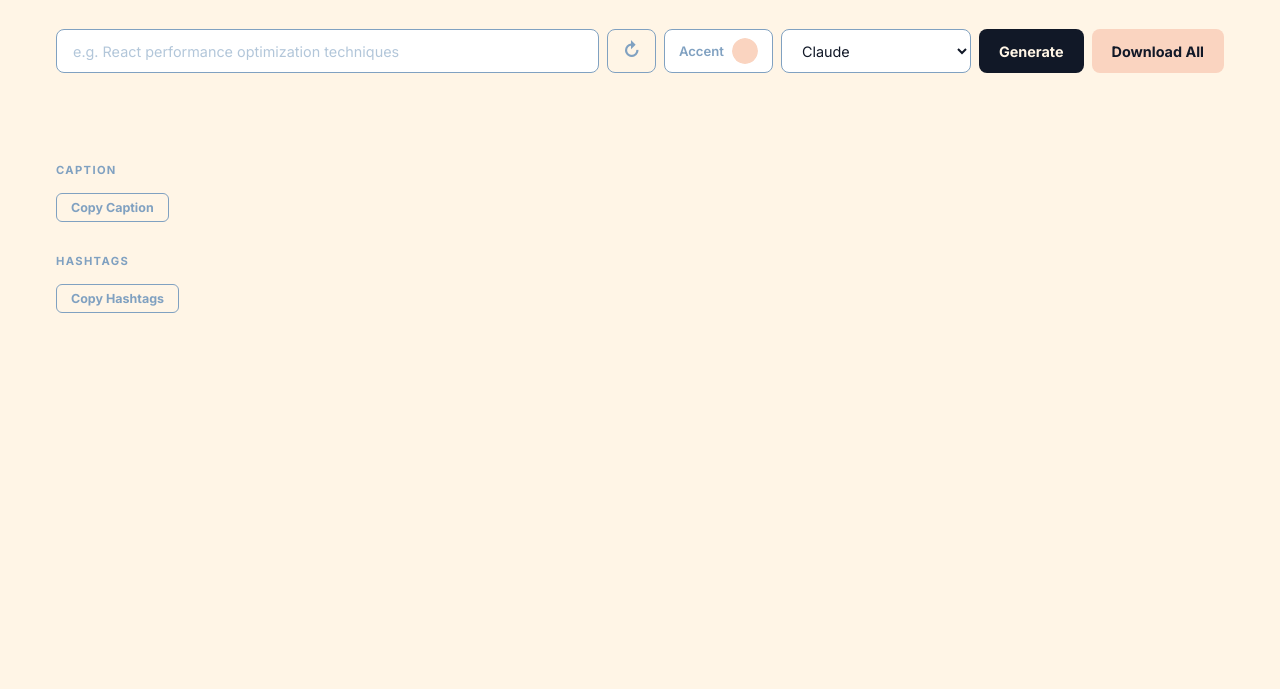
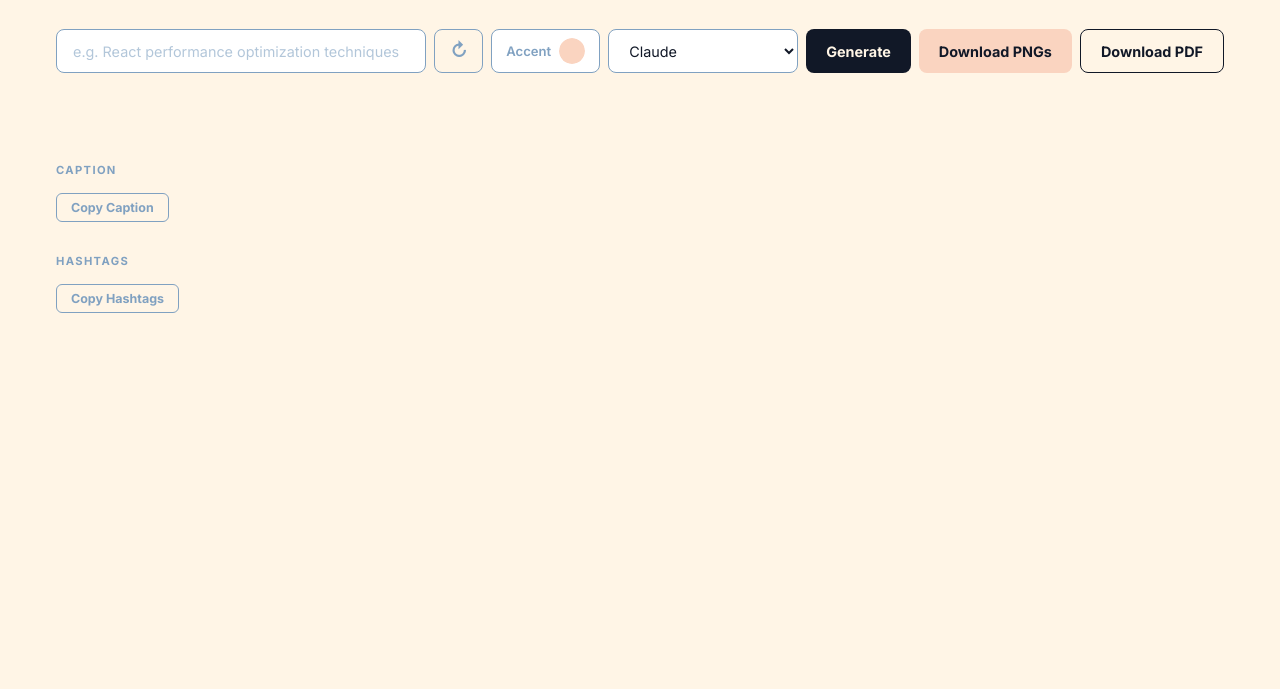
Before and after one commit to Omacrow/LinkedinSlop, a website: page public/index.html in a window 1280 px wide. Shown: the part 111-800 px from the top of the page. Drawn offline with nearby package versions, Linux system fonts and the light colour scheme.

Commit message:
feat: add download as PDF option

```diff
--- a/public/app.js
+++ b/public/app.js
@@ -154,10 +154,7 @@ async function copy(id) {
 
 async function downloadSlides() {
   const slides = document.querySelectorAll(".slide");
-  if (slides.length === 0) {
-    alert("Generate slides first.");
-    return;
-  }
+  if (slides.length === 0) { alert("Generate slides first."); return; }
 
   for (let i = 0; i < slides.length; i++) {
     const canvas = await html2canvas(slides[i], { scale: 2, useCORS: true });
@@ -167,3 +164,20 @@ async function downloadSlides() {
     link.click();
   }
 }
+
+async function downloadPDF() {
+  const slides = document.querySelectorAll(".slide");
+  if (slides.length === 0) { alert("Generate slides first."); return; }
+
+  const { jsPDF } = window.jspdf;
+  const pdf = new jsPDF({ orientation: "portrait", unit: "px", format: [1080, 1080] });
+
+  for (let i = 0; i < slides.length; i++) {
+    const canvas = await html2canvas(slides[i], { scale: 2, useCORS: true });
+    const img = canvas.toDataURL("image/jpeg", 0.92);
+    if (i > 0) pdf.addPage([1080, 1080]);
+    pdf.addImage(img, "JPEG", 0, 0, 1080, 1080);
+  }
+
+  pdf.save("carousel.pdf");
+}
--- a/public/index.html
+++ b/public/index.html
@@ -11,6 +11,7 @@
   <link href="https://fonts.googleapis.com/css2?family=Inter:wght@400;500;600;700;800;900&family=JetBrains+Mono:ital,wght@0,400;0,700;1,400&display=swap" rel="stylesheet">
 
   <script src="https://cdn.jsdelivr.net/npm/html2canvas@1.4.1/dist/html2canvas.min.js"></script>
+  <script src="https://cdnjs.cloudflare.com/ajax/libs/jspdf/2.5.1/jspdf.umd.min.js"></script>
   <script defer src="app.js"></script>
 
   <style>
@@ -115,6 +116,13 @@
     /* accent: warm peach */
     .accent { background: var(--primary); color: var(--text); }
     .accent:not(:disabled):hover { opacity: 0.82; }
+
+    .outline {
+      background: transparent;
+      border: 1.5px solid var(--text);
+      color: var(--text);
+    }
+    .outline:not(:disabled):hover { background: var(--text); color: var(--surface); }
 
     .copy-btn {
       background: transparent;
@@ -319,7 +327,8 @@
     <option value="hf">HuggingFace (Free)</option>
   </select>
   <button id="generateBtn" class="primary" onclick="generate()">Generate</button>
-  <button class="accent" onclick="downloadSlides()">Download All</button>
+  <button class="accent" onclick="downloadSlides()">Download PNGs</button>
+  <button class="outline" onclick="downloadPDF()">Download PDF</button>
 </div>
 
 <div id="error"></div>
```
